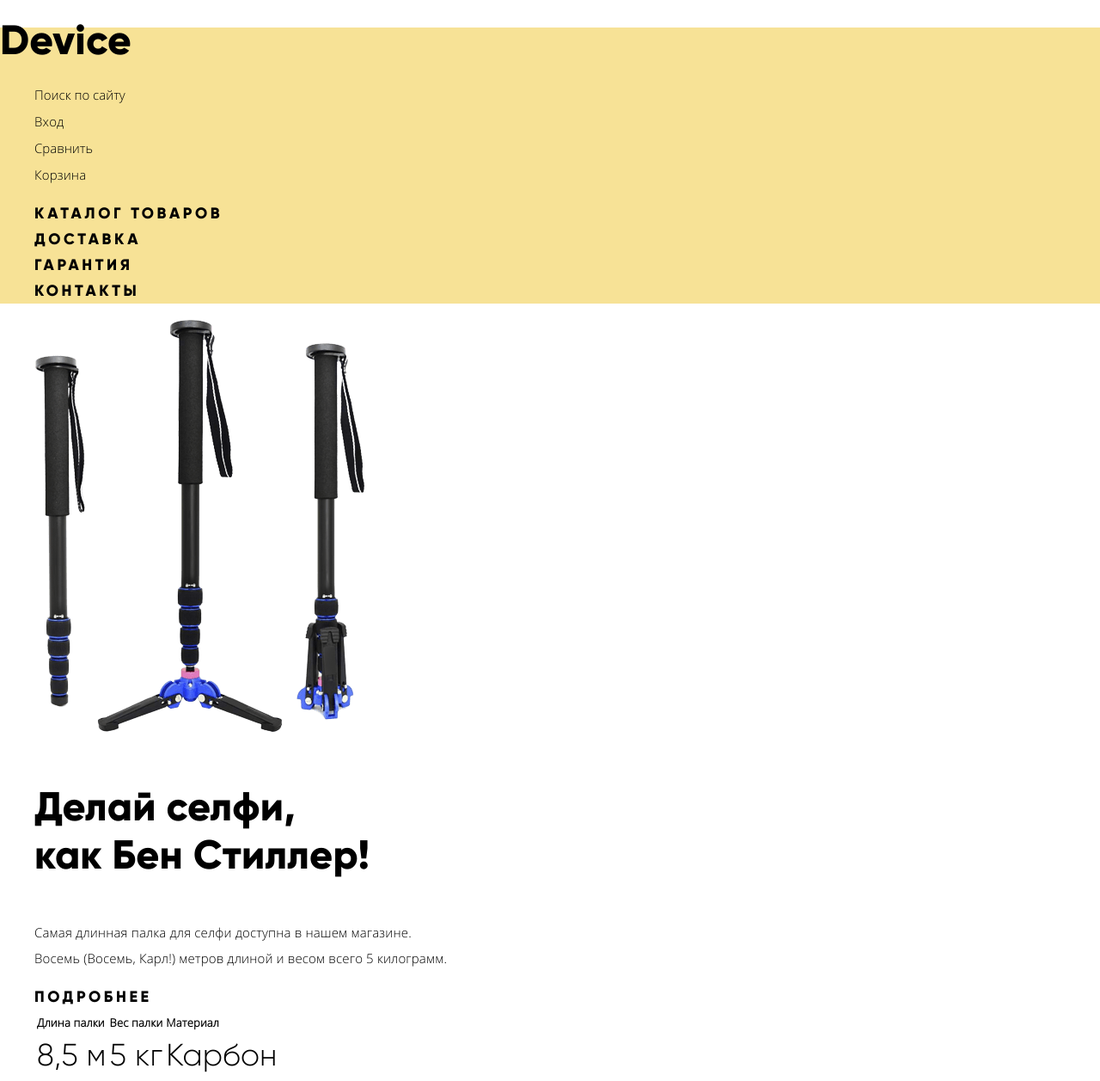
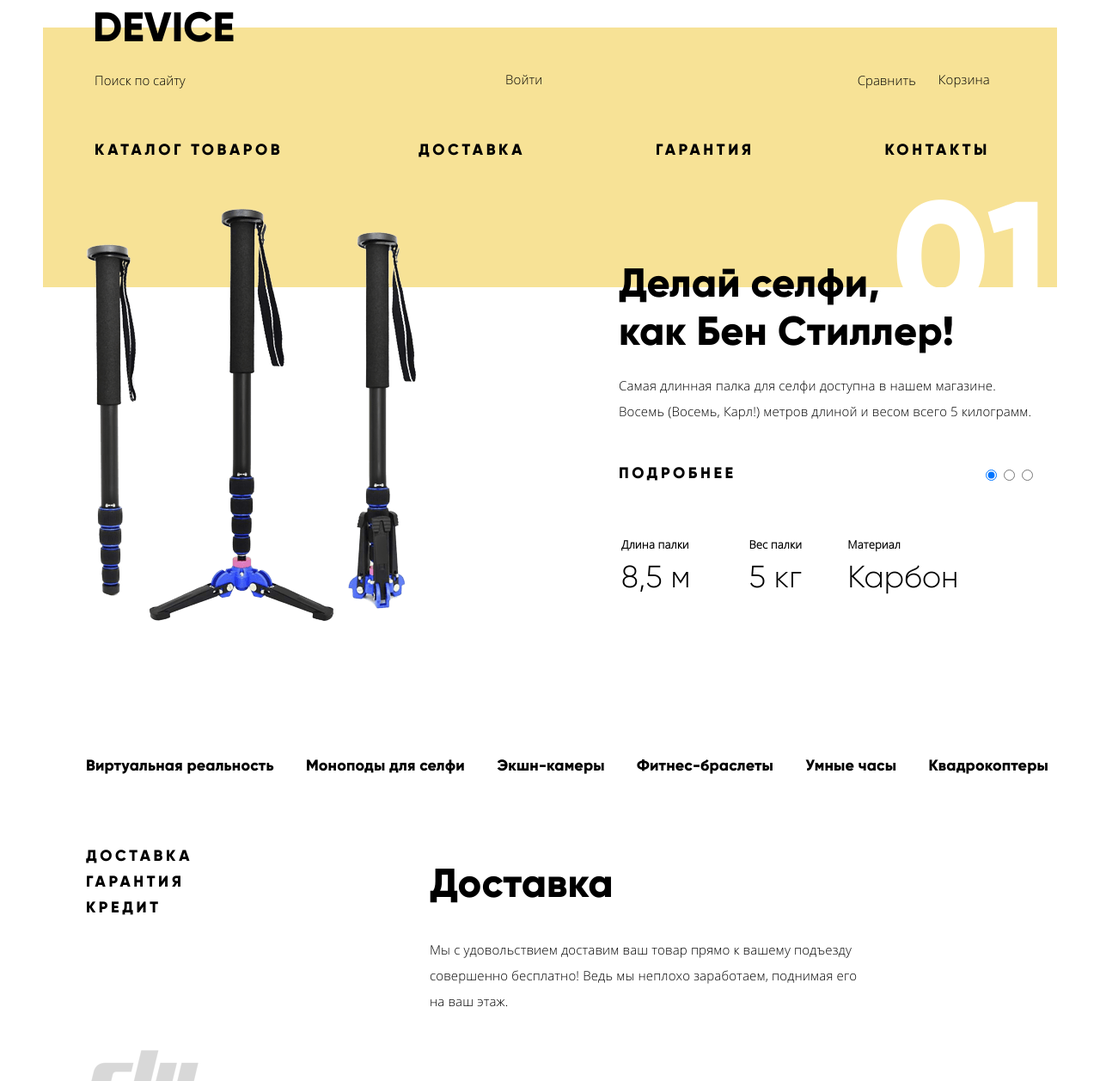
Before and after one commit to IIIepx/dvc, a plain HTML site: page index.html in a window 1280 px wide. Shown: the top 1257 px of the page at 86% size. Drawn offline with Linux system fonts and the light colour scheme.

Commit message:
добавлена половина сетки

```diff
--- a/css/style.css
+++ b/css/style.css
@@ -45,6 +45,7 @@ body {
 .logo-main {
   font-family: "Gilroy Extrabold","Arial",sans;
   font-size: 48px;
+  text-transform: uppercase;
 }
 .header-main {
   background-color: #f7e296;
@@ -57,7 +58,7 @@ body {
   font-family: "Open Sans Light", Arial, sans-serif;
   font-size: 15px;
   line-height: 30px;
-  background-color: #f7e296;
+  background-color: rgb(247, 226, 150);
   padding-left: 0;
   letter-spacing: normal;
 }
@@ -72,7 +73,7 @@ body {
   text-transform: uppercase;
   letter-spacing: 0.2em;
 }
-.navigation-main a {
+.site-navigation a {
   text-decoration: none;
   color: #000000;
   font-family: "Gilroy Extrabold","Arial",sans;
@@ -116,10 +117,16 @@ body {
   line-height: 24px;
 }
 .slider-button {
+  width: 12;
+  height: 12;
   border-color: #000000;
   border-width: thin;
   border-style: solid;
-  border-radius: 18px;
+  border-radius:2px;
+
+}
+.slider-buttons ul {
+  list-style: none;
 }
 .services ul {
   list-style-type: none;
@@ -182,7 +189,7 @@ body {
   color: #ffffff;
   text-decoration: none;
 }
-.navigation-main-footer a{
+.site-navigation-footer a{
   text-decoration: none;
   color: #ffffff;
   font-family: "Gilroy Extrabold","Arial",sans;
@@ -191,3 +198,112 @@ body {
   text-transform: uppercase;
   letter-spacing: 0.2em;
 }
+/*-------------------сеточные стили---------------*/
+.header-main {
+  margin-top: 40px;
+}
+.main-navigation-wrapper {
+  display: flex;
+  flex-direction: column;
+  margin-bottom: -110px;
+}
+.logo-main {
+  margin-bottom: 15px;
+  margin-left: 48px;
+  position:relative;
+  top:-15px;
+}
+.navigation-aux ul{
+  display: flex;
+  width: 1042px;
+  margin:  0;
+  padding: 0;
+  margin-left: 50px;
+  margin-bottom: 50px;
+  justify-content: space-between;
+}
+.navigation-aux li:nth-child(2){
+  margin: 0 auto;
+}
+.navigation-aux li:nth-child(3){
+  margin-right: 20px;
+}
+.site-navigation ul {
+  display: flex;
+  justify-content: space-between;
+  width: 1042px;
+  margin: 0;
+  padding: 0;
+  margin-bottom: 145px;
+  margin-left: 50px;
+}
+.container {
+  width: 1160px;
+  margin: 0 auto;
+  padding: 0 10px;
+}
+.slider {
+  display: flex;
+  justify-content: space-between;
+  margin: 0;
+  margin-bottom:  150px;
+}
+.slider:not(:first-child) {
+  display: none;
+}
+.offer-info {
+  width: 500px;
+}
+.offer-number {
+  font-family: "Gilroy Extrabold","Arial",sans;
+  font-size: 179px;
+  color: white;
+  text-align: right;
+  margin: 0;
+  margin-top: 45px;
+}
+.offer__title {
+  margin: 0;
+  margin-top: -13px;
+  margin-bottom: 20px;
+}
+.offer__description {
+  margin: 0;
+  margin-bottom: 45px;
+}
+.feauters-wrapper {
+  display: flex;
+  flex-wrap: wrap;
+}
+.offer__feautures {
+  width: 100%;
+  order: 1;
+}
+.slider-buttons {
+  display: flex;
+  margin-left: auto;
+  margin-right: 15px;
+  margin-bottom: 50px;
+}
+.popular__list {
+  display: flex;
+  justify-content: space-between;
+  margin-bottom: 60px;
+}
+.popular__item {
+  width: 160px;
+  margin; 0;
+}
+.cervices__wrapper {
+  display: flex;
+}
+.service-description__wrapper {
+  width: 500px;
+  margin-left: 120px;
+}
+.service-description__item:not(:first-child) {
+  display: none;
+}
+.services__button {
+  width: 280px;
+}
--- a/index.html
+++ b/index.html
@@ -9,15 +9,16 @@
 </head>
 <body>
 
-  <header class="header-main">
+  <header class="header-main container">
     <h1 class="logo-main">Device</h1>
+    <div class="main-navigation-wrapper">
       <nav class="navigation-aux">
         <ul>
           <li>
             <button class="navigation__button navigation-seek__button" type="button" name="seek-button">Поиск по сайту</button>
           </li>
           <li>
-          <a class="naigation-login" href="login.html">Вход</a>
+            <a class="naigation-login" href="login.html">Войти</a>
           </li>
           <li>
             <button class="navigation__button navigation-compare__button" type="button" name="compare-button">Сравнить</button>
@@ -27,8 +28,8 @@
           </li>
         </ul>
       </nav>
-    <nav class="navigation-main">
-      <ul class="navigation-main">
+      <nav class="site-navigation">
+        <ul>
           <li>
             <button class="navigation__button navigation-catalog__button" type="button" name="catalog-button">Каталог товаров</button>
           </li>
@@ -43,17 +44,21 @@
           </li>
         </ul>
       </nav>
+    </div>
   </header>
 
-  <section class="offer">
+  <section class="offer container">
     <h2 class="visually-hidden">Лучшие предложения</h2>
     <ul class="offer__item">
-      <li>
+      <li class="slider slider-1">
         <img src="img\slider-1.png" width="384" height="486" alt="Селфи палка">
-        <img src="img\01.png" width="166" height="131" alt="">
+        <div class="offer-info">
+          <!--<img src="img01.png" width="166" height="131" alt="">-->
+          <p class="offer-number">01</h>
           <p class="offer__title">Делай селфи,<br>как Бен Стиллер! </p>
           <p class="offer__description">Самая длинная палка для селфи доступна в нашем магазине.<br>
             Восемь (Восемь, Карл!) метров длиной и весом всего 5 килограмм.</p>
+          <div class="feauters-wrapper">
             <a class="offer__link" href="#" >Подробнее</a>
             <table class="offer__feautures">
               <caption class="visually-hidden">Особенности товара</caption>
@@ -64,15 +69,18 @@
               </tr>
               <tr><td>8,5 м</td><td>5 кг</td><td>Карбон</td></tr>
             </table>
-        <ul>
-          <li><button class="slider-button" type="button" name="slider-button-1">1</button></li>
-          <li><button class="slider-button" type="button" name="slider-button-2">2</button></li>
-          <li><button class="slider-button" type="button" name="slider-button-3">3</button></li>
+            <ul class="slider-buttons">
+              <li><input class="slider-button" type="radio" name="slider-button" checked> </button></li>
+              <li><input class="slider-button" type="radio" name="slider-button"> </button></li>
+              <li><input class="slider-button" type="radio" name="slider-button"> </button></li>
             </ul>
+          </div>
+        </div>
       </li>
-      <li>
+      <li class="slider slider-2">
         <img src="img\slider-2.png" width="345" height="485" alt="Фитнес-браслет">
-        <img src="img\02.png" width="198" height="131" alt="">
+        <div class="offer-inf">
+          <img src="img02.png" width="198" height="131" alt="">
           <p class="offer__title">Худеем<br>правильно</p>
           <p class="offer__description">Мотивирующие фитнес-браслеты помогут найти в себе силы<br>
             не пропускать занятия и соблюдать диету.</p>
@@ -85,14 +93,15 @@
             <tr><td>48 часов</td></tr>
           </table>
           <ul>
-          <li><button class="slider-button" type="button" name="slider-button-1" >1</button></li>
-          <li><button class="slider-button" type="button" name="slider-button-2">2</button></li>
-          <li><button class="slider-button" type="button" name="slider-button-3">3</button></li>
+            <li><input class="slider-button" type="radio" name="slider-button" ></button></li>
+            <li><input class="slider-button" type="radio" name="slider-button"></button></li>
+            <li><input class="slider-button" type="radio" name="slider-button"></button></li>
           </ul>
+        </div>
       </li>
-      <li>
-        <img src="img\slider-3.png" width="526" height="334" alt="Квадрокоптер">
-        <img src="img\03.png" width="201" height="131" alt="">
+      <li class="slider slider-3">
+        <img src="img\slider-3.png" width=<div>
+          <img src="img03.png" width="201" height="131" alt="">
           <p class="offer__title">Порхает как бабочка,<br>жалит как пчела!</p>
           <p class="offer__description">Этот обычный, на первый взгляд, квадрокоптер оснащен<br>
             мощным лазером, замаскированным под стандартную камеру.</p>
@@ -105,40 +114,51 @@
             </tr>
             <tr><td>800 м</td><td>50 м</td></tr>
           </table>
-        <ul>
-          <li><button class="slider-button" type="button" name="slider-button-1" >1</button></li>
-          <li><button class="slider-button" type="button" name="slider-button-2">2</button></li>
-          <li><button class="slider-button" type="button" name="slider-button-3">3</button></li>
+          <ul class="slider-button">
+            <li><input class="slider-button" type="radio" name="slider-button" ></button></li>
+            <li><input class="slider-button" type="radio" name="slider-button"></button></li>
+            <li><input class="slider-button" type="radio" name="slider-button"></button></li>
           </ul>
+        </div>
     </ul>
-    <ul class="offer__partition">
-      <li class="offer__link1"><a href="#">Виртуальная реальность</a></li>
-      <li class="offer__link2"><a href="#">Моноподы для селфи</a></li>
-      <li class="offer__link3"><a href="#">Экшн-камеры</a></li>
-      <li class="offer__link4"><a href="#">Фитнес-браслеты</a></li>
-      <li class="offer__link5"><a href="#">Умные часы</a></li>
-      <li class="offer__link6"><a href="#">Квадрокоптеры</a></li>
+    <ul class="popular__list">
+      <li class="popu"><a href="#">Виртуальная реальность</a></li>
+      <li class="popu"><a href="#">Моноподы для селфи</a></li>
+      <li class="popu"><a href="#">Экшн-камеры</a></li>
+      <li class="popu"><a href="#">Фитнес-браслеты</a></li>
+      <li class="popu"><a href="#">Умные часы</a></li>
+      <li class="popu"><a href="#">Квадрокоптеры</a></li>
     </ul>
   </section>
 
   <section class="services">
     <h2 class="visually-hidden">Услуги</h2>
+    <div class="cervices__wrapper container">
       <ul class="services__button">
         <li><button class="button" type="button" name="delivery">Доставка</button></li>
         <li><button class="button" type="button" name="warranty">Гарантия</button></li>
         <li><button class="button" type="button" name="credit">Кредит</button></li>
       </ul>
+      <div class="service-description__wrapper">
+        <div class="cervice-description__item">
           <h3 class="service-name">Доставка</h3>
           <p>Мы с удовольствием доставим ваш товар прямо к вашему
              подъезду совершенно бесплатно! Ведь мы неплохо заработаем, поднимая его на ваш этаж.</p>
+        </div>
 
+        <div class="service-description__item">
           <h3 class="service-name">Гарантия</h3>
           <p>Если из-за возгорания купленного у нас товара у вас сгорит дом — не переживайте, мы выдадим вам новый.
               Товар, не дом, конечно же.</p>
+        </div>
 
+        <div class="service-description__item">
           <h3 class="service-name">Кредит</h3>
           <p>Залезть в долговую яму стало проще! Кредитные консультанты подберут для вас наиболее выгодные
               условия кредита. Выгодные для нашего банка, разумеется.</p>
+        </div>
+      </div>
+    </div>
   </section>
 
   <section class="brends">
@@ -184,8 +204,8 @@
         </li>
       </ul>
     </nav>
-    <nav class="navigation-main-footer">
-      <ul class="navigation-main-footer">
+    <nav class="site-navigation-footer">
+      <ul class="site-navigation-footer">
         <li>
           <button class="navigation__button catalog-footer__button navigation-catalog__button" type="button" name="catalog-button">Каталог товаров</button>
         </li>
```
Lines whose indentation alone changed are shown as unchanged.
